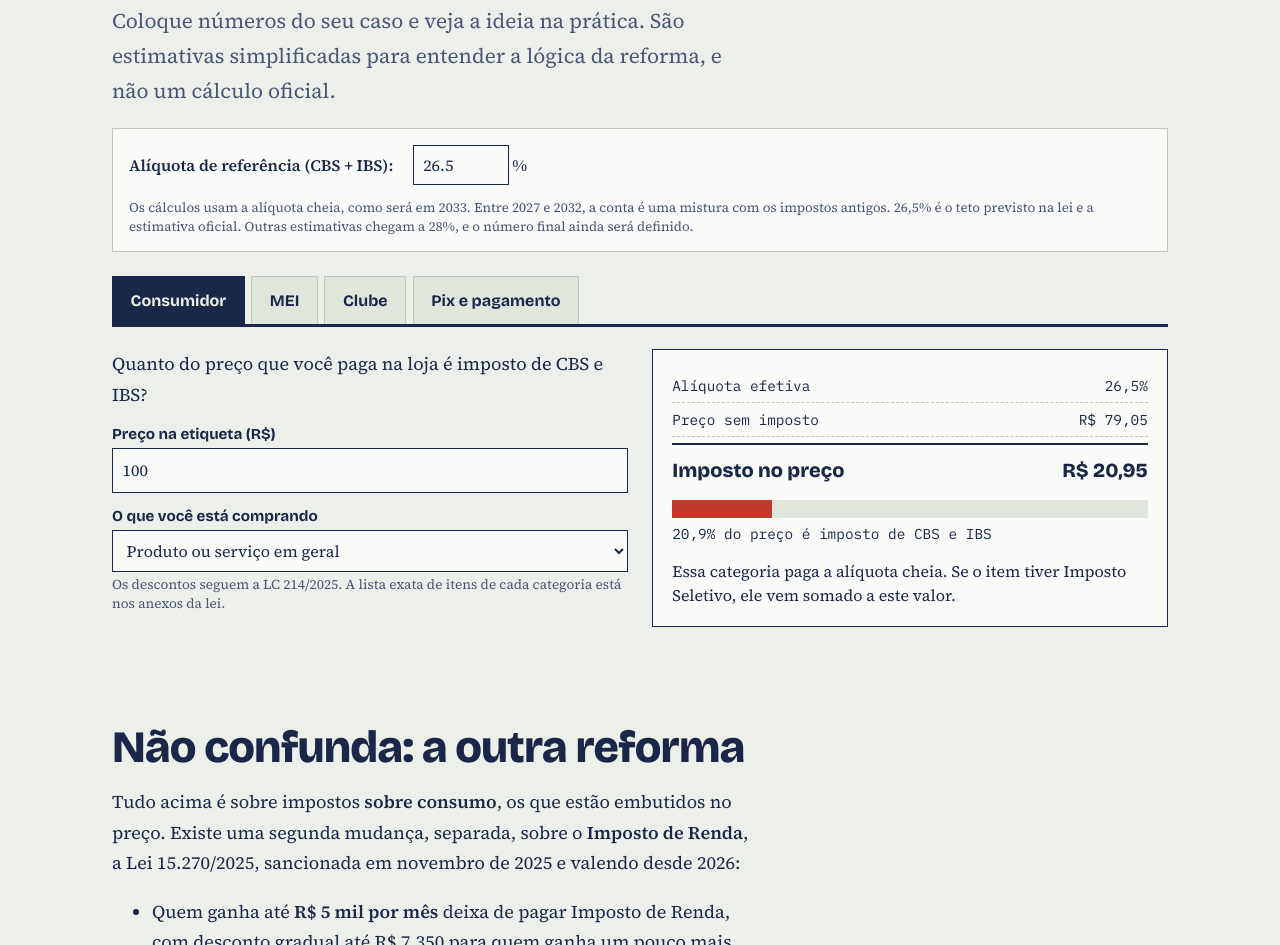
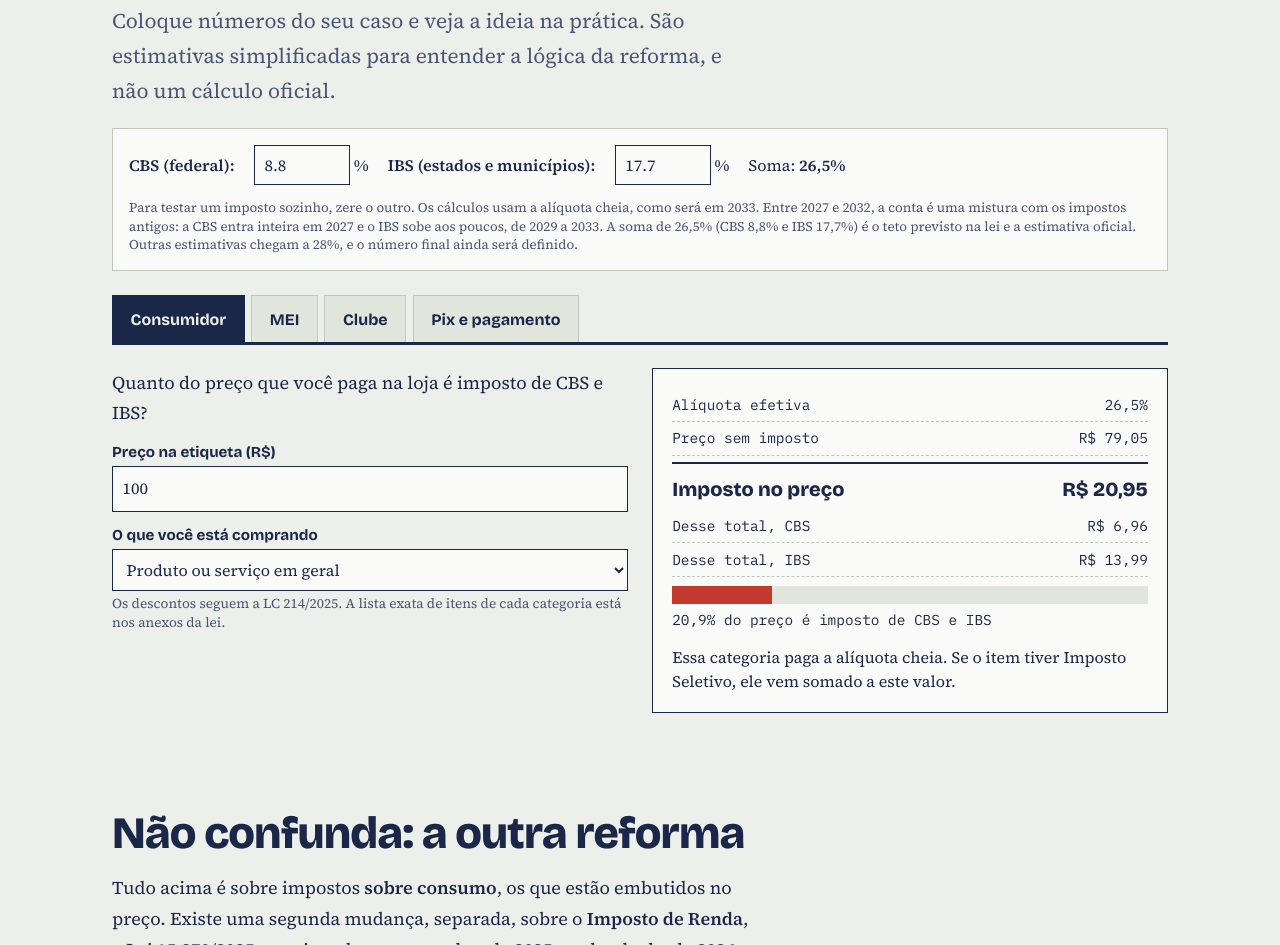
Before and after one commit to luizcoura/taxbras, a plain HTML site: page index.html in a window 1280 px wide. Shown: the part 8295-9240 px from the top of the page. Drawn offline with nearby package versions, Linux system fonts and the light colour scheme.

Commit message:
Simuladores: separa a alíquota em campos de CBS e IBS
Co-Authored-By: Claude Sonnet 5.5 <noreply@anthropic.com>

```diff
--- a/index.html
+++ b/index.html
@@ -318,9 +318,12 @@
     </div>
 
     <div class="global">
-      <label for="ref"><strong>Alíquota de referência (CBS + IBS):</strong></label>
-      <span><input type="number" id="ref" value="26.5" min="0" max="60" step="0.5"> %</span>
-      <small>Os cálculos usam a alíquota cheia, como será em 2033. Entre 2027 e 2032, a conta é uma mistura com os impostos antigos. 26,5% é o teto previsto na lei e a estimativa oficial. Outras estimativas chegam a 28%, e o número final ainda será definido.</small>
+      <label for="ref-cbs"><strong>CBS (federal):</strong></label>
+      <span><input type="number" id="ref-cbs" value="8.8" min="0" max="60" step="0.1"> %</span>
+      <label for="ref-ibs"><strong>IBS (estados e municípios):</strong></label>
+      <span><input type="number" id="ref-ibs" value="17.7" min="0" max="60" step="0.1"> %</span>
+      <span>Soma: <strong id="ref-total"></strong></span>
+      <small>Para testar um imposto sozinho, zere o outro. Os cálculos usam a alíquota cheia, como será em 2033. Entre 2027 e 2032, a conta é uma mistura com os impostos antigos: a CBS entra inteira em 2027 e o IBS sobe aos poucos, de 2029 a 2033. A soma de 26,5% (CBS 8,8% e IBS 17,7%) é o teto previsto na lei e a estimativa oficial. Outras estimativas chegam a 28%, e o número final ainda será definido.</small>
     </div>
 
     <div class="abas" role="tablist" aria-label="Simuladores">
@@ -343,6 +346,8 @@
           <div class="linha"><span>Alíquota efetiva</span><span id="c-aliq"></span></div>
           <div class="linha"><span>Preço sem imposto</span><span id="c-base"></span></div>
           <div class="linha total"><span>Imposto no preço</span><span id="c-imp"></span></div>
+          <div class="linha"><span>Desse total, CBS</span><span id="c-cbs"></span></div>
+          <div class="linha"><span>Desse total, IBS</span><span id="c-ibs"></span></div>
           <div class="fatia" aria-hidden="true"><i id="c-f1" style="background:var(--carimbo)"></i></div>
           <div id="c-pct"></div>
           <p class="msg" id="c-msg"></p>
@@ -412,6 +417,8 @@
           <div class="linha"><span>Você paga</span><span id="x-paga"></span></div>
           <div class="linha"><span>Imposto sobre o Pix em si</span><span class="bom">R$ 0,00</span></div>
           <div class="linha"><span>Imposto da compra (CBS e IBS)</span><span id="x-imp"></span></div>
+          <div class="linha"><span>Desse total, CBS</span><span id="x-cbs"></span></div>
+          <div class="linha"><span>Desse total, IBS</span><span id="x-ibs"></span></div>
           <div class="linha"><span>Hoje: a loja recebe</span><span id="x-hoje"></span></div>
           <div class="linha total"><span>Com split payment: a loja recebe</span><span id="x-loja"></span></div>
           <p class="msg" id="x-msg"></p>
@@ -539,7 +546,11 @@
   var brl=new Intl.NumberFormat('pt-BR',{style:'currency',currency:'BRL'});
   var pct=new Intl.NumberFormat('pt-BR',{maximumFractionDigits:1});
   function n(id){var v=parseFloat($(id).value);return isFinite(v)&&v>0?v:0}
-  function ref(){return n('ref')/100}
+  function refC(){return n('ref-cbs')/100}
+  function refI(){return n('ref-ibs')/100}
+  function ref(){return refC()+refI()}
+  // divide um imposto total entre CBS e IBS, na proporção das alíquotas
+  function partes(imp){var t=ref();return t>0?[imp*refC()/t,imp*refI()/t]:[0,0]}
   // parcela de imposto dentro de um valor cobrado, com alíquota calculada "por fora"
   function dentro(valor,r){return valor*r/(1+r)}
 
@@ -562,6 +573,7 @@
     $('c-aliq').textContent=pct.format(re*100)+'%';
     $('c-base').textContent=brl.format(p-imp);
     $('c-imp').textContent=brl.format(imp);
+    var pt=partes(imp);$('c-cbs').textContent=brl.format(pt[0]);$('c-ibs').textContent=brl.format(pt[1]);
     var share=p>0?imp/p*100:0;
     $('c-f1').style.width=share+'%';
     $('c-pct').textContent=pct.format(share)+'% do preço é imposto de CBS e IBS';
@@ -614,13 +626,14 @@
     var r=ref(),c=cats[+$('x-cat').value],re=r*(1-c.red),v=n('x-val'),imp=dentro(v,re);
     $('x-paga').textContent=brl.format(v);
     $('x-imp').textContent=brl.format(imp);
+    var px=partes(imp);$('x-cbs').textContent=brl.format(px[0]);$('x-ibs').textContent=brl.format(px[1]);
     $('x-hoje').textContent=brl.format(v)+' (o imposto é pago depois)';
     $('x-loja').textContent=brl.format(v-imp);
     $('x-msg').textContent='O mesmo cálculo vale para '+$('x-meio').value+'. Para você, que paga, o valor e a forma de pagamento são iguais. A diferença está na loja: o imposto é separado na hora e vai direto ao governo. Versão simplificada: na prática, os créditos das compras da loja também entram na conta.';
   }
 
   var fns={consumidor:consumidor,mei:mei,clube:clube,pix:pix};
-  function tudo(){consumidor();mei();clube();pix()}
+  function tudo(){$('ref-total').textContent=pct.format(ref()*100)+'%';consumidor();mei();clube();pix()}
   document.querySelectorAll('#simuladores input,#simuladores select').forEach(function(el){
     el.addEventListener('input',tudo);
   });
```
Also changed, not shown: 2 other files.
